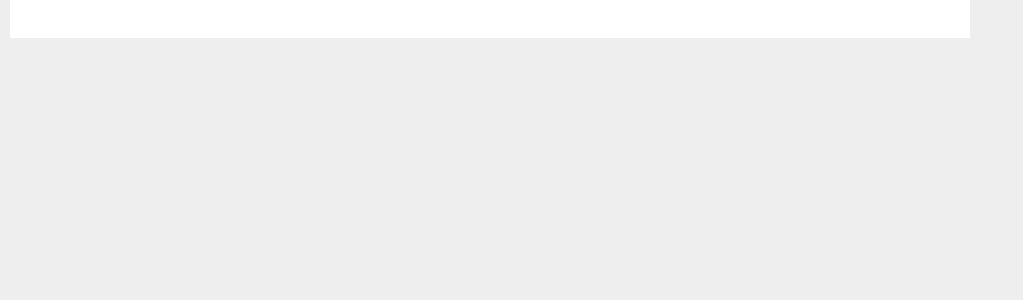
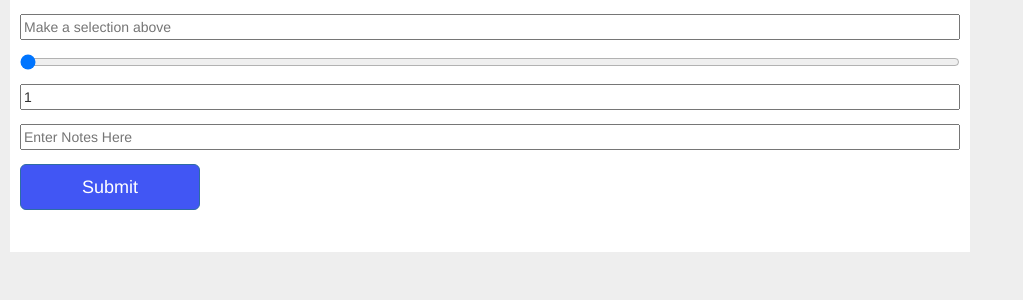
Before and after one commit to rjames711/Life_Scorer, a Flask app: page /create_log in a window 1280 px wide. Shown: the part 153-453 px from the top of the page, without its empty margins (0-1023 px from the left). Run offline with Flask 2, Linux system fonts and the light colour scheme; the visitor is signed in with stand-in values (Sample User, id 1); data that the repository does not hold is empty; some libraries are stand-ins or nearby versions.

Commit message:
Basic web app functionality working. Can create and view log messages but only available when logged in. Potentially in usable state despite needing a lot more work and cleanup.

```diff
--- a/app.py
+++ b/app.py
@@ -3,7 +3,8 @@ from flask import (
 )
 
 from user import add_user , validate_user
-from interface import get_log, read_tasks
+from interface import get_log, read_tasks, log_task, get_task_by_name
+from functools import wraps
 
 app = Flask(__name__)
 app.secret_key =  'K%=y(Ta4'
@@ -12,7 +13,20 @@ def debug(func):
     print(func.__name__,' in wrappe')
     func()
 
+def login_required(view):
+    @wraps(view)
+    def wrapped_view(**kwargs):
+        #Changed below to use session instead of g.
+        if 'username' not in session:
+            print('no user in login required')
+            return redirect(url_for('login'))
+
+        return view(**kwargs)
+
+    return wrapped_view
+
 @app.route('/show_log')
+@login_required
 def show_log():
     log = get_log()
     return render_template('log.html', log=log)
@@ -21,11 +35,22 @@ def show_log():
 def index():
     return render_template('index')
 
+
+
+
+
 @app.route('/create_log', methods=('GET', 'POST'))
+@login_required
 def create_log():
     if request.method == 'POST':
-        print (request)
-        print(request.form['submit'])
+        note = request.form['notes']
+        qty = request.form['quantity']
+        task_name = request.form['selection']
+        #TODO Maybe change the working so the taskid stay with it instead of having to reconvert as below
+        task_id = get_task_by_name(task_name)
+        log_task(task_id, qty, note)
+        return redirect(url_for('show_log'))
+
     tasks = read_tasks()
     return render_template('create_log.html', tasks=tasks)
 
@@ -50,6 +75,8 @@ def login():
             return redirect(url_for('show_log'))
     return render_template('auth/login.html')
 
+
+
 @app.route('/register')
 def register():
     return render_template('auth/register.html')
--- a/interface.py
+++ b/interface.py
@@ -29,9 +29,16 @@ def read_tasks():
     task_list = [ Task(*x) for x in tasks ]
     return task_list
 
+def get_task_by_name(task_name):
+    conn = get_task_db()
+    c = conn.cursor()
+    c.execute('SELECT id FROM tasks WHERE name=?',(task_name,))
+    task_id = c.fetchone()
+    return task_id[0]
 
-def log_task(task_name, qty, note):
-    holder = (task_name,qty,note)
+def log_task(task_id, qty, note):
+    print('entering log', task_id,qty, note)
+    holder = (task_id,qty,note)
     conn = get_task_db()
     c = conn.cursor()
     c.execute('insert into log (task_id, qty, note) values(?,?,?)',holder)
@@ -58,6 +65,7 @@ def log_tasks_tui():
     if confirm == 'y':
         log_task(task.task_id, qty, note)
         conn.commit()
+        #TODO This should be be happnening in log task since this will only happne in tui
         if not task.recurring:
             task.display = 0
             c.execute('update tasks set display = 0 where id = ?',(str(task.task_id),))
@@ -68,7 +76,7 @@ def log_tasks_tui():
 def get_log():
     conn = get_task_db()
     c = conn.cursor()
-    c.execute("select tasks.name, log.qty, log.timestamp from tasks inner join log on log.task_id=tasks.id")
+    c.execute("select tasks.name, log.qty, log.timestamp, log.note from tasks inner join log on log.task_id=tasks.id")
     return c.fetchall()
 
 def show_log():
--- a/templates/create_log.html
+++ b/templates/create_log.html
@@ -7,13 +7,40 @@
   <link rel="stylesheet" href="https://maxcdn.bootstrapcdn.com/bootstrap/3.3.7/css/bootstrap.min.css">
   <script src="https://ajax.googleapis.com/ajax/libs/jquery/3.3.1/jquery.min.js"></script>
   <script src="https://maxcdn.bootstrapcdn.com/bootstrap/3.3.7/js/bootstrap.min.js"></script>
+
 {% endblock %}
 
 {% block content %}
+
   <form method="post">
   {% for task in tasks %}
-  <input type="submit" name="submit" class="btn btn-primary btn-lg"
-  value={{ task.name }}>
+  <input type = "button" input id="{{ task.name }}"  class="btn btn-primary btn-lg" onclick="myFunction(this)"
+  value="{{ task.name }}", style="background-color:#4156f4">
   {% endfor %}
+  <input type="text" id="selection" name="selection" value="" placeholder="Make a selection above">
+  <input type="range" min="1" max="100" value="1" class="slider" id="myRange">
+  <input type="text" name="quantity" id="numIN" placeholder="Roll slider or enter number">
+  <input type="text" name="notes" placeholder="Enter Notes Here">
+  <input type = "submit" class="btn btn-primary btn-lg"
+  value="Submit", style="background-color:#4156f4">
   </form>
+
+
+<script>
+var slider = document.getElementById("myRange");
+var output = document.getElementById("numIN");
+output.value = slider.value;
+
+slider.oninput = function() {
+  output.value = this.value;
+}
+
+function myFunction(btn) {
+  var old_select = document.getElementById("selection").value;
+  console.log(old_select);
+  document.getElementById("selection").value = btn.id;
+  btn.style.background='#000000';
+  document.getElementById(old_select).style.background="#4170f4";
+}
+</script>
 {% endblock %}
```
Also changed, not shown: templates/log.html (+8 -3 lines).
